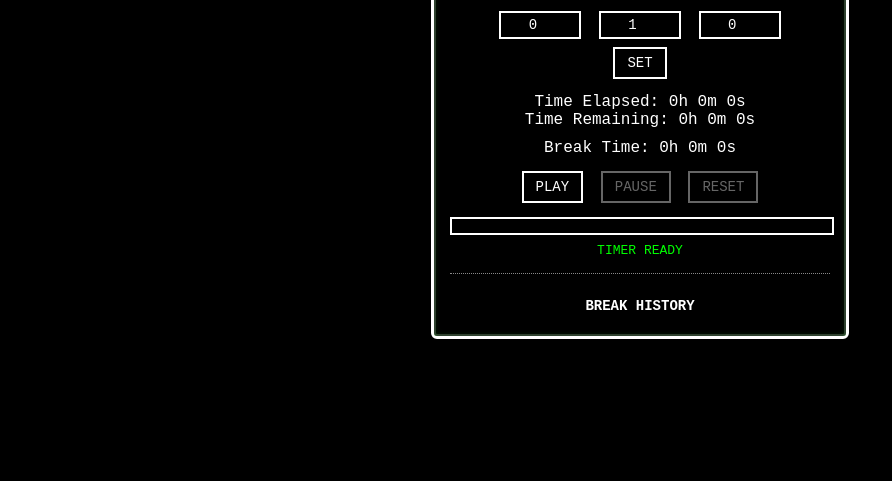
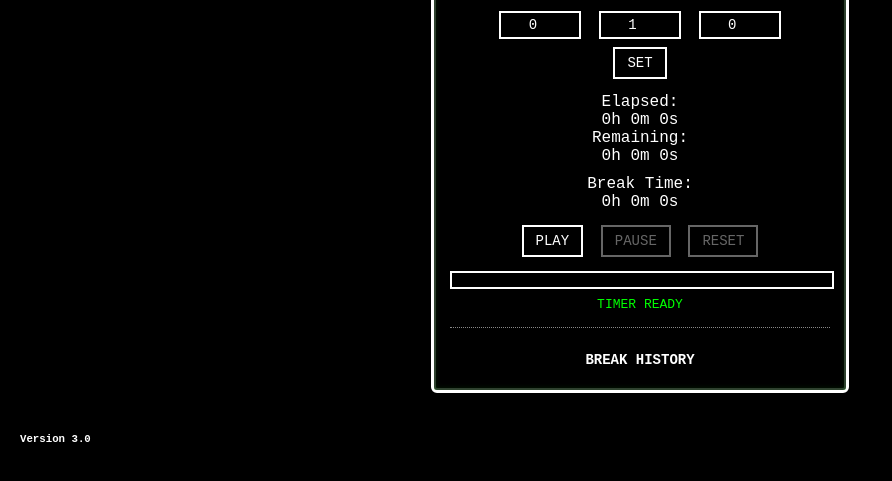
Before and after one commit to sai-nt-absolute/timerror, a plain HTML site: page index.html in a window 1280 px wide. Shown: the part 153-634 px from the top of the page, without its empty margins (0-892 px from the left). Drawn offline with Linux system fonts and the light colour scheme; a web font is replaced by a local one.

Commit message:
Update index.html - V3

```diff
--- a/index.html
+++ b/index.html
@@ -1,43 +1,69 @@
 <!DOCTYPE html>
 <html>
+
     <head>
         <title>Timeror</title>
         <link rel="stylesheet" href="style.css">
     </head>
+
     <body>
+
         <div class="timer-container">
             <h2>TIMEROR</h2>
             <div class="clock-display">
             <div id="currentTime">Current Time: --:--:--</div>
         </div>
+
         <div>
             <input type="number" id="hoursInput" placeholder="HRS" min="0" value="0">
-<input type="number" id="minutesInput" placeholder="MIN" min="0" max="59"
-value="0">
-<input type="number" id="secondsInput" placeholder="SEC" min="0" max="59"
-value="0"><br>
+            <input type="number" id="minutesInput" placeholder="MIN" min="0" max="59"value="0">
+            <input type="number" id="secondsInput" placeholder="SEC" min="0" max="59"value="0"><br>
             <button onclick="setTimer()">SET</button>
         </div>
+
         <div class="time-display">
-<div id="elapsedTime">Time Elapsed: 0h 0m 0s</div>
-<div id="remainingTime">Time Remaining: 0h 0m 0s</div>
+            <div class="outtercircle">
+                <div class="circle">
+                    <span>Elapsed: <br>
+                        <span id="elapsedTime" class="timeText">0h 0m 0s</span>
+                    </span>
                 </div>
+            </div>
+            <div class="outtercircle">
+                <div class="circle">
+                    <span>Remaining: <br>
+                        <span id="remainingTime" class="timeText" >0h 0m 0s</span>
+                    </span>
+                </div>
+            </div>
+        </div>
+
         <div class="break-display">
-<div id="breakTime">Break Time: 0h 0m 0s</div>
+            <div>
+                Break Time: <div id="breakTime" class="timeText">0h 0m 0s</div>
             </div>
+        </div>
+
         <div class="controls">
             <button onclick="startTimer()" id="startBtn">PLAY</button>
             <button onclick="pauseTimer()" id="pauseBtn" disabled>PAUSE</button>
             <button onclick="resetTimer()" id="resetBtn" disabled>RESET</button>
         </div>
+
         <div class="progress-bar">
             <div id="progressFill" class="progress-fill"></div>
         </div>
-<div id="status" class="status">TIMER READY</div><div class="break-history">
+
+        <div id="status" class="status">TIMER READY</div>
+            <div class="break-history">
                 <h3>BREAK HISTORY</h3>
                 <div id="breakHistoryList"></div>
             </div>
         </div>
+
         <script src="script.js"></script>
+    <div>
+        <h6>Version 3.0</h6>
+    </div>
     </body>
 </html>
```
Lines whose indentation alone changed are shown as unchanged.
